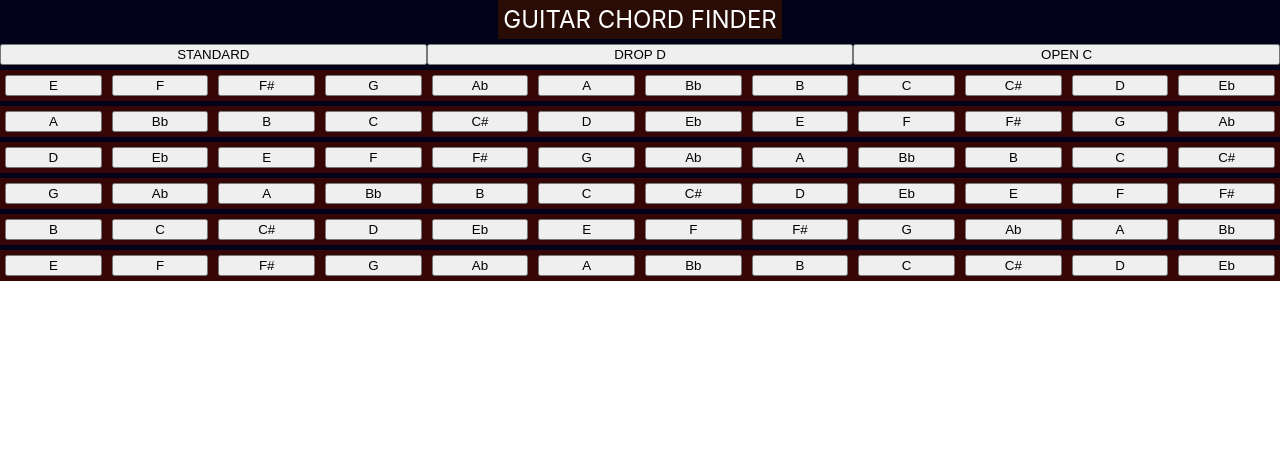
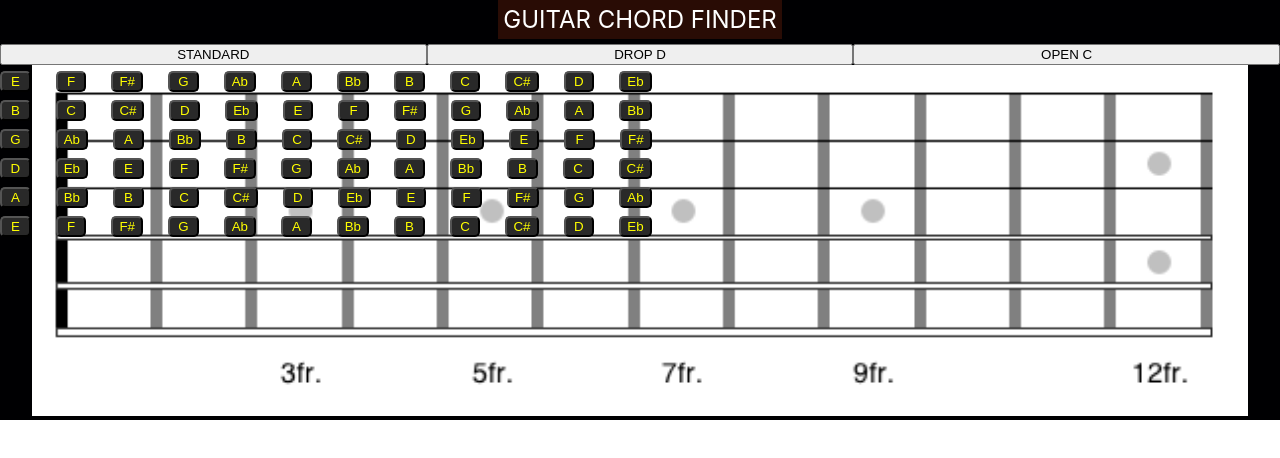
Before and after one commit to GraysonQuartech/chordApp, a React (Create React App) app: page / in a window 1280 px wide. Shown: the top 458 px of the page. Built offline with nearby package versions, Linux system fonts and the light colour scheme.

Commit message:
updated UI + reversed string order to match image

```diff
--- a/src/App.css
+++ b/src/App.css
@@ -1,7 +1,7 @@
 
 .body {
   text-align: center;
-  background-color: rgb(1, 1, 25);
+  background-color: rgb(0, 0, 2);
 }
 
 .final-chord {
@@ -17,11 +17,18 @@
   display: grid;
   grid-template-columns: 1fr 1fr 1fr;
 }
-.tuning-option {
-  display: inline-block;
-}
 
 .string-grid {
+  top: 65px;
+  position: absolute;
   display: grid;
   grid-template-columns: 1fr;
 }
+
+.fretboardContainer {
+  position: relative;
+}
+
+.fretImage {
+  width: 95%;
+}
--- a/src/App.tsx
+++ b/src/App.tsx
@@ -6,10 +6,12 @@ import './App.css';
 import StringC from './components/StringC'
 import Tuning from './components/Tuning'
 
+import myImage from './images/fretboard.png';
+
 
 function App() {
 
-  const [tuningArr, setTuningArr] = useState<number[]>([4, 9, 2, 7, 11, 4]);
+  const [tuningArr, setTuningArr] = useState<number[]>([4, 11, 7, 2, 9, 4]);
 
   //receives the tuning array from tuning component
   const handleTuningClick = (tuning: number[]) => {
@@ -26,6 +28,8 @@ function App() {
         <Tuning onClick={(tuning: number[])=>handleTuningClick(tuning)} tuningID={1}/>
         <Tuning onClick={(tuning: number[])=>handleTuningClick(tuning)} tuningID={2}/>
       </div>
+      <div className="fretBoardContainer">
+        <img className="fretImage" src={myImage} alt="Image" />
         <div className="string-grid">
           <StringC tuningShift={tuningArr[0]}/>
           <StringC tuningShift={tuningArr[1]}/>
@@ -35,6 +39,7 @@ function App() {
           <StringC tuningShift={tuningArr[5]}/>
         </div>
       </div>
+    </div>
   );
 }
 
--- a/src/components/StringC.css
+++ b/src/components/StringC.css
@@ -1,11 +1,31 @@
 .button-row {
     display: grid;
     grid-template-columns: 1fr 1fr 1fr 1fr 1fr 1fr 1fr 1fr 1fr 1fr 1fr 1fr;
-    background-color: rgb(54, 5, 5);
     width: 100%;
-    margin-top: 5px;
+    margin-top: 6px;
+    margin-left: -20px;
   }
 
 .button {
-    margin: 5px;
+
+    background-color: rgb(41, 41, 41);
+    color: yellow;
+    margin-left: 20px;
+    margin-bottom: 2px;
+    border-radius: 5px;
+    margin-right: 5px;
+    transition: opacity 0.15s;
+    cursor: pointer;
 }
+
+.button:hover{
+  opacity: 0.9;
+}
+
+.button:active {
+  opacity: 0.7;
+}
+
+.button:clicked {
+  background-color: blue;
+}
--- a/src/components/Tuning.tsx
+++ b/src/components/Tuning.tsx
@@ -16,9 +16,9 @@ interface tunings {
     openCTuning: number[];
 }
 const tunings: tunings = {
-    standardTuning: [4, 9, 2, 7, 11, 4],
-    dropDTuning: [2, 9, 2, 7, 11, 4],
-    openCTuning: [0, 7, 0, 7, 0, 4]
+    standardTuning: [4, 11, 7, 2, 9, 4],
+    dropDTuning: [4, 11, 7, 2, 9, 2],
+    openCTuning: [4, 0, 7, 0, 7, 0]
 };
 
 //takes ID and returns the tuning name
```
Also changed, not shown: src/images/fretboard.png (renamed from public/fretboard.png). Lines whose indentation alone changed are shown as unchanged.
